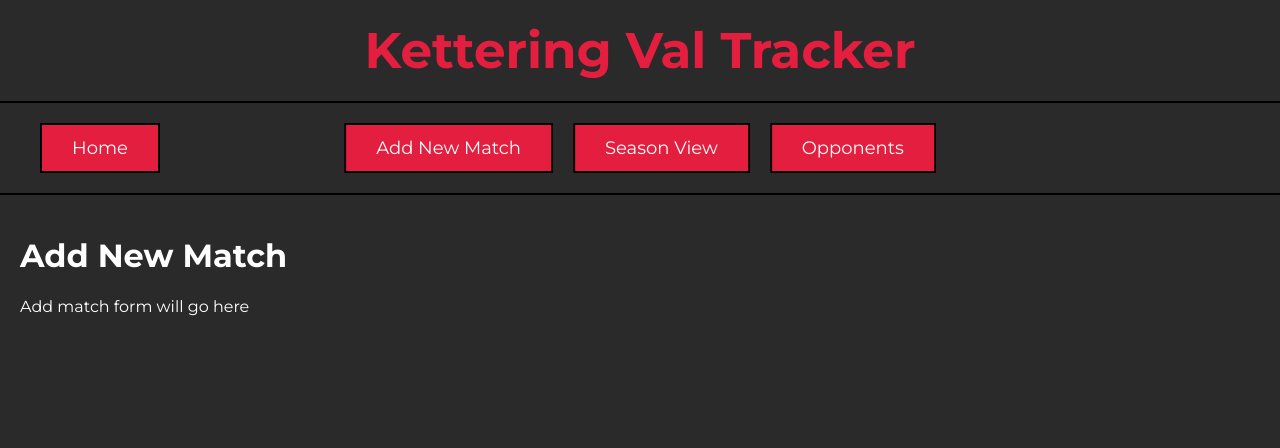
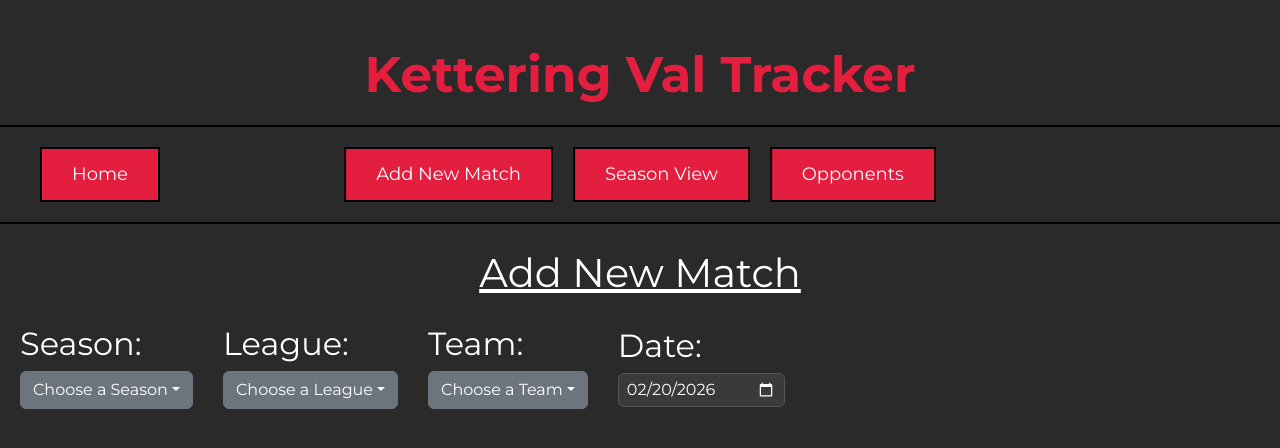
Before and after one commit to Mat3r-the-Greater/ValStats, a Vue app in the folder ValStatsVue/ValStatsVue/: page /add-match in a window 1280 px wide. Shown: the top 448 px of the page. Built offline with nearby package versions, Linux system fonts and the light colour scheme.

Commit message:
Added team, league, and season selection to Add Match page

```diff
--- a/ValStatsVue/ValStatsVue/package.json
+++ b/ValStatsVue/ValStatsVue/package.json
@@ -12,6 +12,9 @@
     "format": "prettier --write --experimental-cli src/"
   },
   "dependencies": {
+    "bootstrap": "^5.3.8",
+    "bootstrap-vue-3": "^0.5.1",
+    "primevue": "^4.5.4",
     "vue": "^3.5.26"
   },
   "devDependencies": {
--- a/ValStatsVue/ValStatsVue/src/App.vue
+++ b/ValStatsVue/ValStatsVue/src/App.vue
@@ -20,7 +20,7 @@
     body {
         margin: 0;
         padding: 0;
-        background-color: #2a2a2a;
+        background-color: #2a2a2a !important;
     }
 
     #app {
--- a/ValStatsVue/ValStatsVue/src/components/Directory.vue
+++ b/ValStatsVue/ValStatsVue/src/components/Directory.vue
@@ -25,6 +25,7 @@
 
 <style scoped>
     .title {
+        padding-top:25px;
         text-align: center;
         margin: 20px 0;
         font-size: 50px;
--- a/ValStatsVue/ValStatsVue/src/main.js
+++ b/ValStatsVue/ValStatsVue/src/main.js
@@ -1,5 +1,8 @@
 import { createApp } from 'vue'
 import App from './App.vue'
 import router from './router/router.js'
+import { BootstrapVue3 } from 'bootstrap-vue-3'
+import 'bootstrap/dist/css/bootstrap.css'
+import 'bootstrap-vue-3/dist/bootstrap-vue-3.css'
 
-createApp(App).use(router).mount('#app')
+createApp(App).use(router).use(BootstrapVue3).mount('#app')
--- a/ValStatsVue/ValStatsVue/src/pages/AddNewMatch.vue
+++ b/ValStatsVue/ValStatsVue/src/pages/AddNewMatch.vue
@@ -1,18 +1,120 @@
 <template>
-    <div class="add-match">
+    <div class="header">
         <h1>Add New Match</h1>
-        <p>Add match form will go here</p>
+    </div>
+    <div class="selections">
+        <nav class="season">
+            <h2>Season:</h2>
+            <b-dropdown :text="selectedSeason || 'Choose a Season'">
+                <b-dropdown-item v-for="season in seasons"
+                                 :key="season"
+                                 @click="selectedSeason = season">
+                    {{ season }}
+                </b-dropdown-item>
+            </b-dropdown>
+        </nav>
+        <nav class="league">
+            <h2>League:</h2>
+            <b-dropdown :text="selectedLeague || 'Choose a League'">
+                <b-dropdown-item v-for="league in leagues"
+                                 :key="league"
+                                 @click="selectedLeague = league">
+                    {{ league }}
+                </b-dropdown-item>
+            </b-dropdown>
+        </nav>
+        <nav class="team">
+            <h2>Team:</h2>
+            <b-dropdown :text="selectedTeam || 'Choose a Team'">
+                <b-dropdown-item v-for="team in teams"
+                                 :key="team"
+                                 @click="selectedTeam = team">
+                    {{ team }}
+                </b-dropdown-item>
+            </b-dropdown>
+        </nav>
+        <nav class="date">
+            <h2>Date:</h2>
+            <input type="date" v-model="selectedDate" />
+            <!--<b-form-datepicker v-model="selectedDate"
+                       :date-format-options="{ year: 'numeric', month: '2-digit', day: '2-digit' }"
+                       locale="en-US" />-->
+        </nav>
     </div>
 </template>
 
 <script>
-export default {
-  name: 'AddNewMatch'
-}
+    export default {
+        name: 'AddNewMatch',
+        data() {
+            return {
+                selectedSeason: '',
+                seasons: [],
+                selectedLeague: '',
+                leagues: [],
+                selectedTeam: '',
+                teams: [],
+                selectedDate: new Date().toISOString().split('T')[0],
+            };
+        },
+        async created() {
+            const seasonsResponse = await fetch('/Seasons.txt');
+            const seasonsText = await seasonsResponse.text();
+            this.seasons = seasonsText
+                .split('\n')
+                .map(line => line.trim())
+                .filter(line => line.length > 0);
+
+            const leaguesResponse = await fetch('/Leagues.txt');
+            const leaguesText = await leaguesResponse.text();
+            this.leagues = leaguesText
+                .split('\n')
+                .map(line => line.trim())
+                .filter(line => line.length > 0);
+
+            const teamsResponse = await fetch('/Teams.txt');
+            const teamsText = await teamsResponse.text();
+            this.teams = teamsText
+                .split('\n')
+                .map(line => line.trim())
+                .filter(line => line.length > 0);
+        },
+        //computed: {
+        //    formattedDate() {
+        //        if (!this.selectedDate) return '';
+        //        const [year, month, day] = this.selectedDate.split('-');
+        //        return `${month}/${day}/${year}`;
+        //    }
+        //}
+
+    }
 </script>
 
 <style scoped>
+    .selections{
+        display: flex;
+        padding: 20px;
+        align-items: center;
+        gap: 30px;
+    }
+    .header{
+        padding-top:25px;
+        align-items:center;
+        justify-content:center;
+        text-align:center;
+        text-decoration:underline;
+    }
     .add-match {
         padding: 20px;
     }
+    input[type="date"] {
+        background-color: #3a3a3a;
+        color: white;
+        border: 1px solid #555;
+        border-radius: 6px;
+        padding: 4px 8px;
+    }
+    input[type="date"]::-webkit-calendar-picker-indicator {
+        filter: invert(1);
+    }
 </style>
```
Also changed, not shown: ValStatsVue/ValStatsVue/public/Leagues.txt (added), ValStatsVue/ValStatsVue/public/Seasons.txt (added), ValStatsVue/ValStatsVue/public/Teams.txt (added), 1 other file (tests, documents, lock files or other folders).
